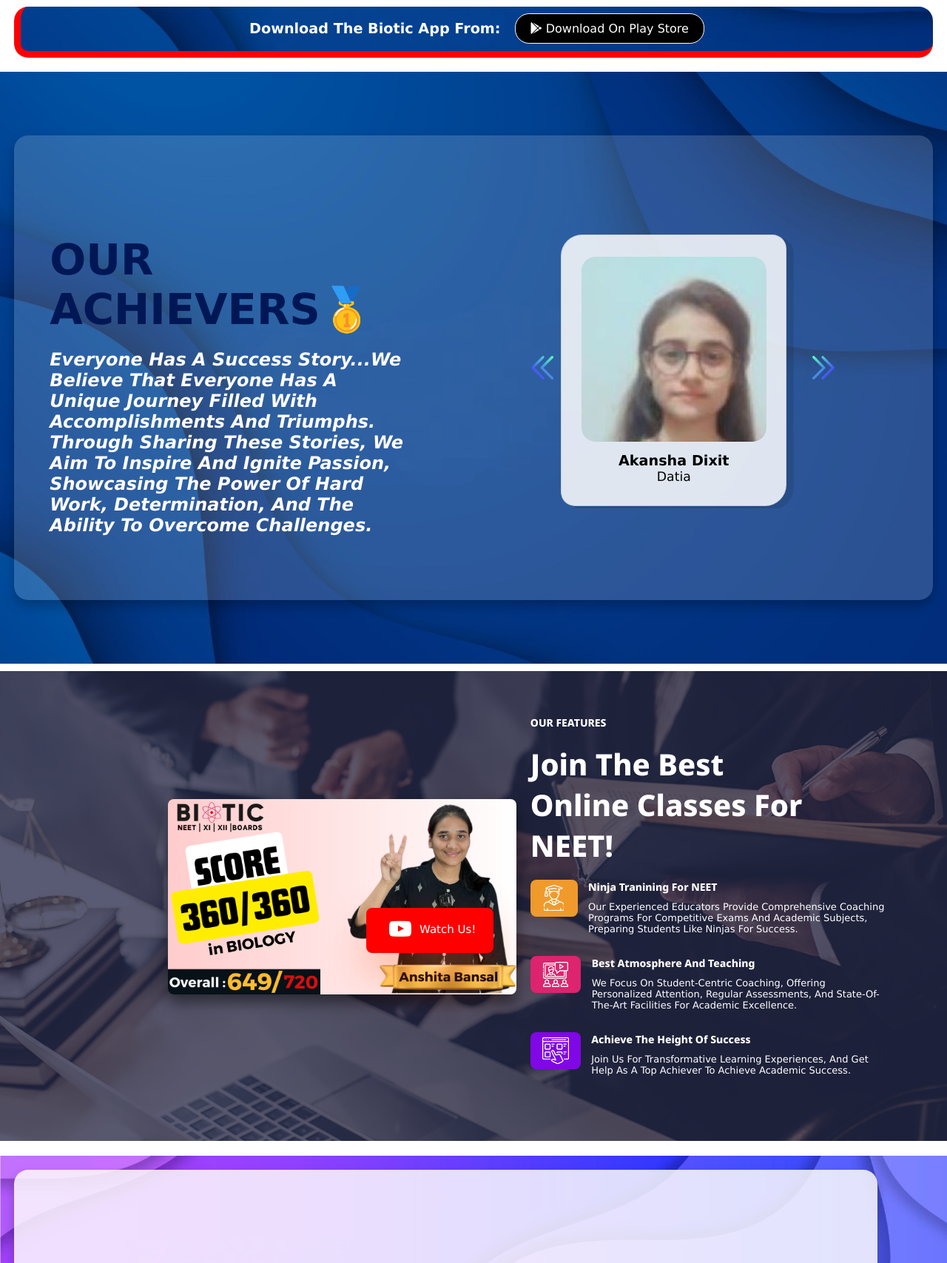
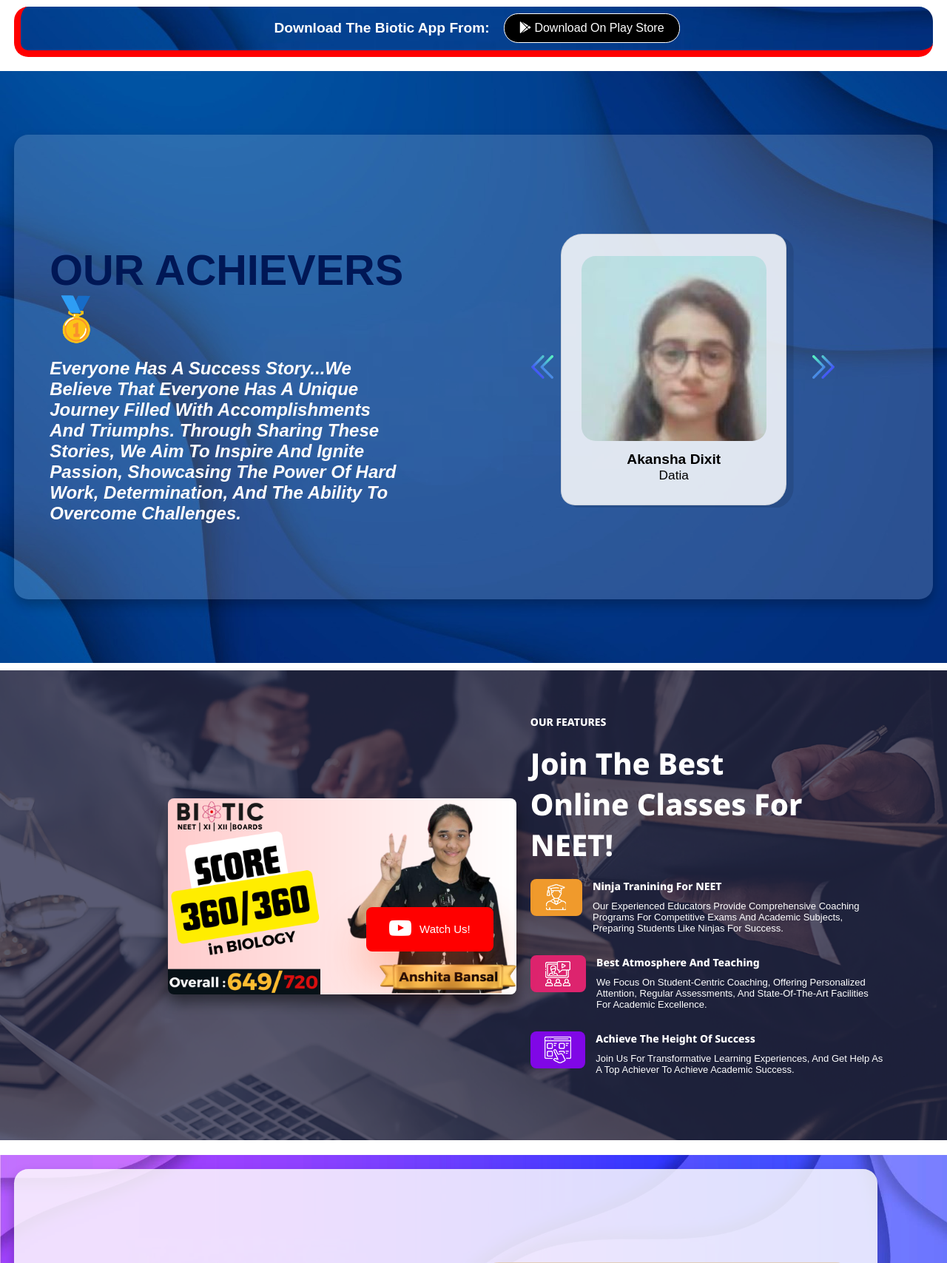
Before and after one commit to SUYASHHAGARWAL/octapina, a Python web app: template octapinapp/Templates/home.html in a window 1280 px wide. Shown: the part 801-2508 px from the top of the page at 74% size. Run offline with Jinja, Linux system fonts and the light colour scheme; the template is opened without the code that fills it, so the values that code supplies are empty.

Commit message:
Update style.css

```diff
--- a/static/css/style.css
+++ b/static/css/style.css
@@ -5,7 +5,7 @@
     margin: 0;
     padding: 0;
     box-sizing: border-box;
-    font-family: Verdana, Geneva, Tahoma, sans-serif;
+    font-family: 'poppins',sans-serif;
     outline: none;
     border: none;
     text-decoration: none;
@@ -95,7 +95,7 @@
     font-size: 1.5rem;
     padding: 0 1.5rem;
     color: rgb(5, 5, 132);
-    font-weight: bolder;
+    font-weight: bold;
 
 }
 
@@ -139,7 +139,7 @@
     display: flex;
     align-items: center;
     min-height: 100vh;
-    background: url('/static/Images/main_bg8.png') no-repeat;
+    background: url('/Static/Images/main_bg8.png') no-repeat;
     background-size: cover;
     background-position: center;
 }
@@ -171,6 +171,7 @@
     font-size: 2rem;
 
 }
+
 
 .home .content a{
     display: inline-block;
@@ -227,8 +228,8 @@
 }
 
 .home .float_container span{
-    font-size: 1rem;
-    font-weight: bold;
+    font-size: 1.2rem;
+    font-weight: bolder;
 
 }
 
@@ -258,9 +259,9 @@
     margin-left: 8rem;
     margin-top: 5rem;
     width: 200px;
-    animation: float_boxnew 8s;
+    animation: float_boxnew 10s;
     animation-iteration-count: infinite;
-    transition: animation 8s;
+    transition: animation 10s;
     position: relative;
     box-shadow: 0 8px 15px rgba(255, 173, 72, 0.85);
 }
@@ -304,7 +305,7 @@
     display: flex;
     align-items: center;
     justify-content: center;
-    background: url('/static/Images/main_bg3.jpg') no-repeat center center/cover;
+    background: url('/Static/Images/main_bg3.jpg') no-repeat center center/cover;
     margin: 2rem;
     margin-top: 1rem;
     padding: 1rem;
@@ -320,7 +321,7 @@
 .bottom-banner p {
     font-size: 2rem;
     color: #ffffff;
-    font-family: Verdana, Geneva, Tahoma, sans-serif;
+    font-family: 'poppins',sans-serif;
     font-weight: bolder;
   }
 
```
